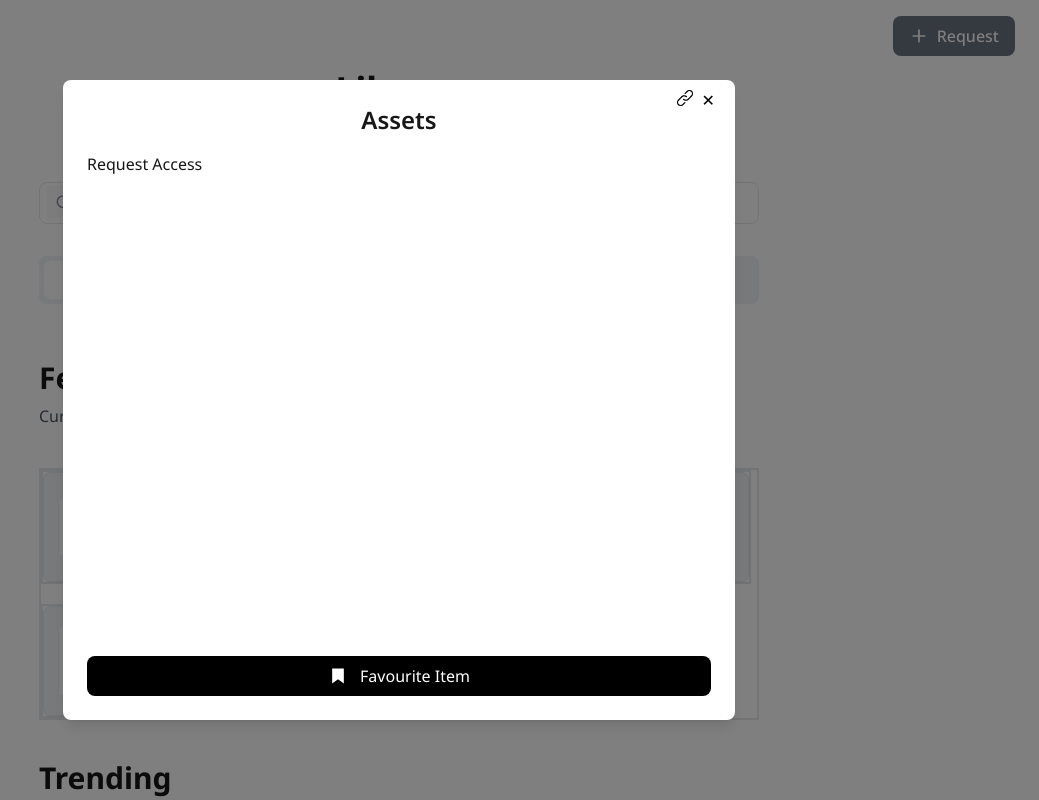
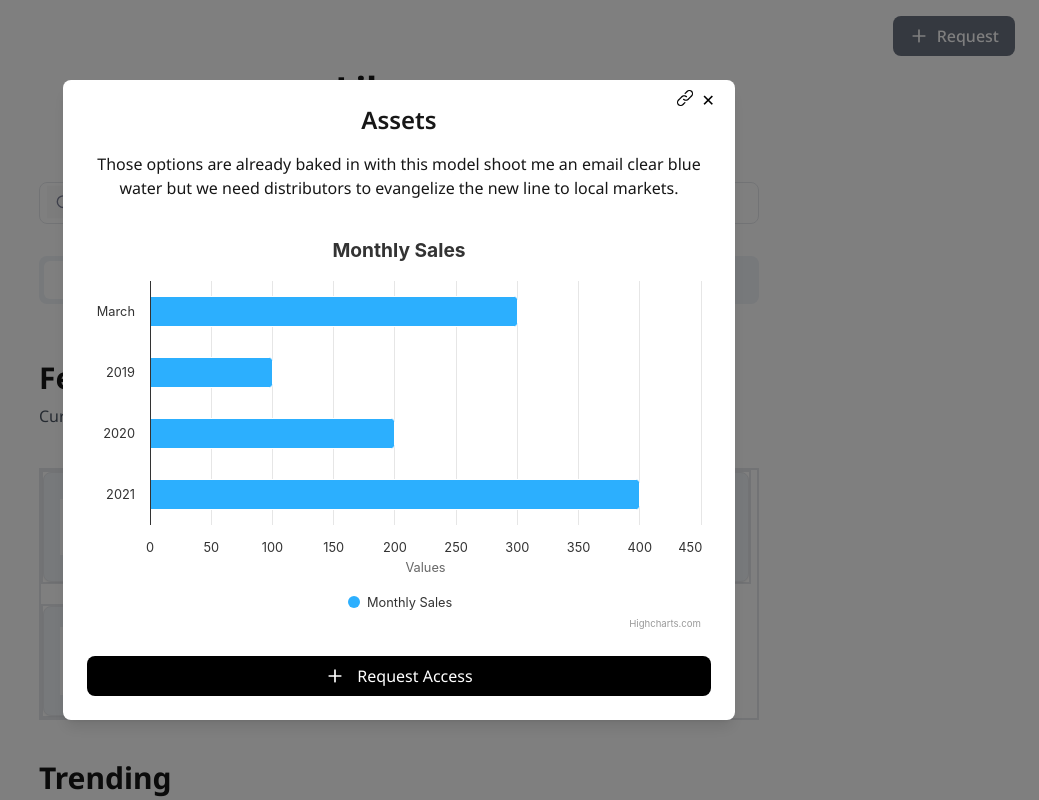
Before and after one commit to maityamit007/kpi-tracker, a Next.js app: page / in a window 1280 px wide. Both pictures are taken after a click on the button "Request". Shown: the top 800 px of the page, without its empty margins (241-1280 px from the left). Built offline with nearby package versions, Linux system fonts and the light colour scheme.

Commit message:
KPI Tracker

```diff
--- a/components/kpi.tsx
+++ b/components/kpi.tsx
@@ -16,7 +16,7 @@ const StatBox: React.FC<StatBoxProps> = ({ value, title }) => {
   );
 };
 
-const Kpi: React.FC<KpiProps> = ({ data, story, chartData }) => {
+const Kpi: React.FC<KpiProps> = ({ data = [], story, chartData }) => {
   return (
     <div className="text-center">
       <p>Those options are already baked in with this model shoot me an email clear blue water but we need distributors to evangelize the new line to local markets.</p>
--- a/components/library.tsx
+++ b/components/library.tsx
@@ -7,6 +7,7 @@ import Chart from "./chart";
 import Kpi from "./kpi";
 import List from "./list";
 import Storyboard from "./storyboard";
+import { storyBoardData } from "@/constants/asset";
 
 export default function Library({
   isModalOpen,
@@ -21,7 +22,6 @@ export default function Library({
 }) {
 
   const handleKpiClick = (data: any, type: string) => {
-    console.log('data', data);
     setIsModalOpen(true);
     setModalData(data);
     setCurrentModal(type)
@@ -48,8 +48,10 @@ export default function Library({
       case 'charts':
         return <Chart data={modalData} />
       case 'storyboards':
-        return <Storyboard modalData={modalData[0]?.modalData} chartData={modalData[0]?.chartData}/>
-        default: return <>Request Access</>
+        return <Storyboard modalData={modalData[0]?.modalData} chartData={modalData[0]?.chartData} />
+      case 'request':
+        return <Storyboard modalData={storyBoardData[0]?.modalData} chartData={storyBoardData[0]?.chartData} />
+      default: return <>Request Access</>
     }
   }, [modalData, currentModal])
 
@@ -71,7 +73,7 @@ export default function Library({
         <Tabs tabs={tabs} setCurrentModal={setCurrentModal} />
       </div>
       <List title="Trending" desc="Popular By Community" handleClick={(data) => { handleKpiClick(data, 'trending') }} />
-      <Modal isOpen={isModalOpen} buttonName={'Favourite Item'} onClose={() => setIsModalOpen(false)} title="Assets">
+      <Modal isOpen={isModalOpen} currentModal={currentModal} buttonName={['storyboards', 'request'].includes(currentModal) ? 'Request Access' : 'Favourite Item'} onClose={() => setIsModalOpen(false)} title="Assets">
         {renderModal()}
       </Modal>
     </main>
--- a/components/modal.tsx
+++ b/components/modal.tsx
@@ -7,9 +7,10 @@ type ModalProps = {
   title?: string;
   children: React.ReactNode;
   buttonName: string;
+  currentModal: string;
 };
 
-const Modal: React.FC<ModalProps> = ({ isOpen, onClose, title, children, buttonName }) => {
+const Modal: React.FC<ModalProps> = ({ isOpen, onClose, title, children, buttonName, currentModal }) => {
   const modalRef = useRef<HTMLDivElement>(null);
 
   const handleClickOutside = (e: React.MouseEvent) => {
@@ -18,13 +19,13 @@ const Modal: React.FC<ModalProps> = ({ isOpen, onClose, title, children, buttonN
     }
   };
 
-  const handleCopy = async () => {
+  const handleCopy = async (request = false) => {
     if (children) {
       try {
         await navigator.clipboard.writeText(
-          typeof children === "string" ? children : "Copied content"
+          typeof children === "string" ? children : request ? "Requesting for access" :"Copied content"
         );
-        alert("Copied to clipboard!");
+        alert(request ? "Requesting for access..." : "Copied to clipboard!");
       } catch (err) {
         console.error("Failed to copy", err);
       }
@@ -44,7 +45,7 @@ const Modal: React.FC<ModalProps> = ({ isOpen, onClose, title, children, buttonN
       >
         <button
           className="absolute top-2 right-10 text-gray-500 hover:text-gray-800"
-          onClick={handleCopy}
+          onClick={() => handleCopy()}
         >
           <Image src="/link.png" className="font-light text-gray-300" alt="Copy Link" width={20} height={20} />
         </button>
@@ -63,7 +64,21 @@ const Modal: React.FC<ModalProps> = ({ isOpen, onClose, title, children, buttonN
         <div className="mt-auto">
           <button
             className="modal-footer flex flex-row gap-3 items-center justify-center bg-black w-full text-white px-4 py-2 rounded-lg transition-opacity duration-500 ease-in-out hover:bg-gray-800"
+          onClick={() => handleCopy(true)}
           >
+            {['storyboards', 'request'].includes(currentModal) ?
+              <svg
+                xmlns="http://www.w3.org/2000/svg"
+                viewBox="0 0 24 24"
+                fill="white"
+                className="w-5 h-5s"
+              >
+                <path
+                  fillRule="evenodd"
+                  d="M12 4a1 1 0 0 1 1 1v6h6a1 1 0 1 1 0 2h-6v6a1 1 0 1 1-2 0v-6H5a1 1 0 1 1 0-2h6V5a1 1 0 0 1 1-1z"
+                  clipRule="evenodd"
+                />
+              </svg> :
               <svg
                 width={20}
                 height={20}
@@ -72,7 +87,7 @@ const Modal: React.FC<ModalProps> = ({ isOpen, onClose, title, children, buttonN
                 xmlns="http://www.w3.org/2000/svg"
               >
                 <path d="M19 21L12 16L5 21V3H19V21Z" />
-            </svg>
+              </svg>}
             {buttonName}
           </button>
         </div>
--- a/components/storyboard.tsx
+++ b/components/storyboard.tsx
@@ -3,7 +3,6 @@ import React from "react";
 import Kpi from "./kpi";
 
 const Storyboard: React.FC<StoryProps> = ({ modalData, chartData }) => {
-  console.log('modalData', modalData);
   return (
     <div>
       <Kpi data={modalData} chartData={chartData} story={true}/>
--- a/pages/index.tsx
+++ b/pages/index.tsx
@@ -16,7 +16,7 @@ export default function Home() {
 
   let handleClick = () => {
     setIsModalOpen(true);
-    setCurrentModal('Request');
+    setCurrentModal('request');
   }
 
   return (
```
Also changed, not shown: constants/constant.tsx (+5 -5 lines). Lines whose indentation alone changed are shown as unchanged.
